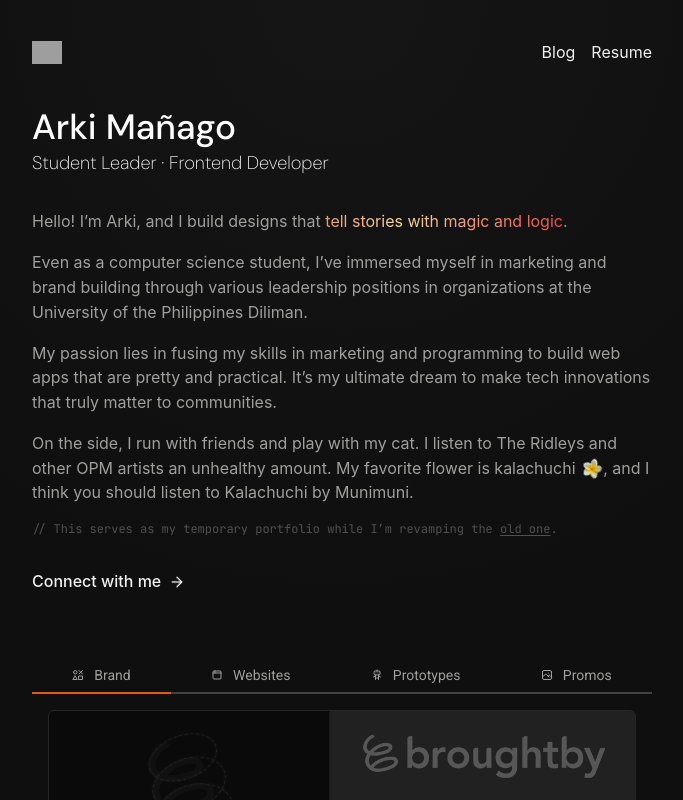
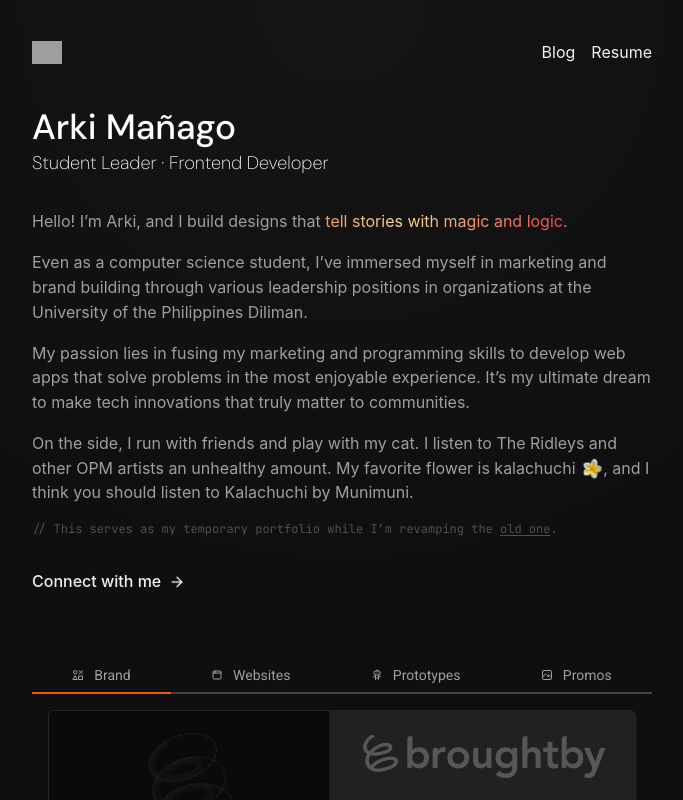
Before and after one commit to ark1tech/Portfolio, a Next.js app: page / in a window 1280 px wide. Shown: the top 800 px of the page, without its empty margins (298-981 px from the left). Built offline with nearby package versions, Linux system fonts and the light colour scheme; grey boxes are pictures that could not be loaded; a web font is replaced by a local one.

Commit message:
feat: change header

```diff
--- a/src/app/_hero.jsx
+++ b/src/app/_hero.jsx
@@ -36,8 +36,10 @@ export default function Hero() {
           organizations at the University of the Philippines Diliman.
         </p>
         <p>
-          My passion lies in fusing my skills in marketing and programming to
-          build web apps that are pretty and practical. It&rsquo;s my ultimate dream to make tech innovations that truly matter to communities.
+          My passion lies in fusing my marketing and programming skills to
+          develop web apps that solve problems in the most enjoyable experience.
+          It&rsquo;s my ultimate dream to make tech innovations that truly
+          matter to communities.
         </p>
         <p>
           On the side, I run with friends and play with my cat. I listen to{" "}
@@ -55,17 +57,19 @@ export default function Hero() {
             width={80}
             height={80}
             alt="Picture of the author"
-          />, and I think you should listen to {" "}
+          />
+          , and I think you should listen to{" "}
           <a
             className="text-inherit hover:text-white transition-all cursor-help"
             href="https://open.spotify.com/track/7xSxOOtNh9bnFSqNgry7vB"
             target="_blank">
             Kalachuchi by Munimuni
-          </a>.
+          </a>
+          .
         </p>
         <p className="text-xs text-[#505050] font-['JetBrains_Mono'] w-full text-justify text-pretty">
-          &#47;&#47; This serves as my temporary portfolio while I&rsquo;m revamping
-          the{" "}
+          &#47;&#47; This serves as my temporary portfolio while I&rsquo;m
+          revamping the{" "}
           <a
             className="text-xs text-[#505050] font-['JetBrains_Mono'] underline-offset-2 underline hover:text-[#a8a8a8] transition-all text-balance"
             href="https://temp.arkimanago.com"
```
